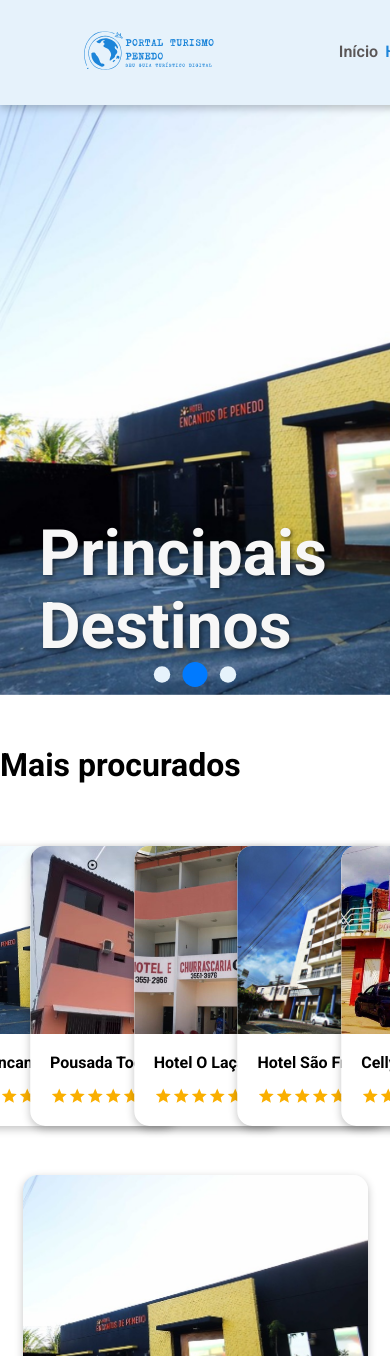
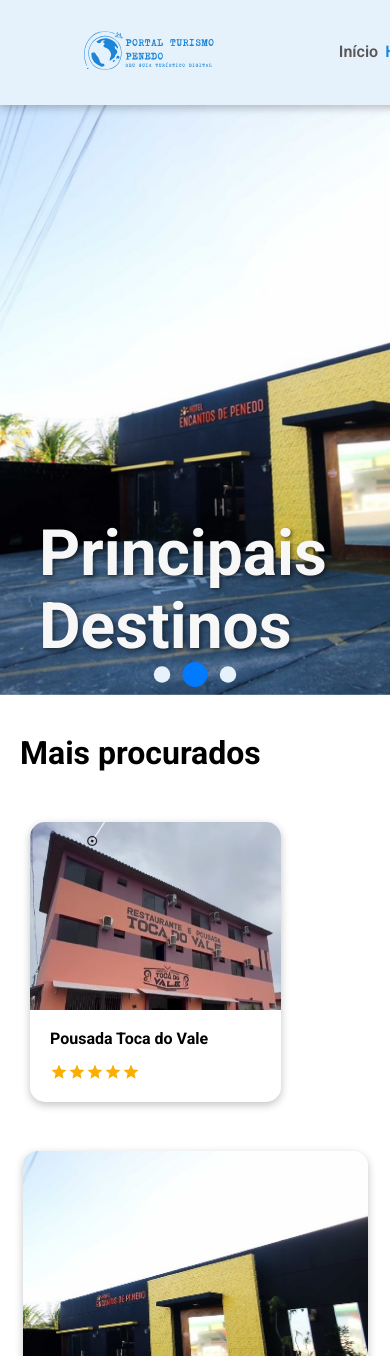
Before and after one commit to SrBlecaute01/portal-turismo-penedo, a React (Vite) app: page /#/hoteis in a window 390 px wide. Shown: the top 1356 px of the page. Built offline with nearby package versions, Linux system fonts and the light colour scheme.

Commit message:
feat: added responsiveness for SliderCards

```diff
--- a/src/components/SliderCards/SliderCards.module.css
+++ b/src/components/SliderCards/SliderCards.module.css
@@ -3,10 +3,12 @@
     grid-column-start: 2;
 }
 
+
 .cards_wanted_text {
     font-size: 32px;
     font-weight: bold;
     padding-top: 20px;
+    margin: 20px;
 }
 
 .card_container{
--- a/src/components/SliderCards/SliderCards.tsx
+++ b/src/components/SliderCards/SliderCards.tsx
@@ -35,8 +35,22 @@ function CardSlider({text, sorting, cards}: SliderProps) {
                 loop={false}
                 className={styles.cards_wanted_carousel}
                 centeredSlides={false}
-                slidesPerView={4}
-                spaceBetween={25}
+                spaceBetween={10}
+                slidesPerView={1}
+                breakpoints={{
+                    480: {
+                        slidesPerView: 2,
+                        spaceBetween: 18
+                    },
+                    768: {
+                        slidesPerView: 3,
+                        spaceBetween: 18
+                    },
+                    1080: {
+                        slidesPerView: 4,
+                        spaceBetween: 25
+                    },
+                }}
                 modules={[Autoplay, Navigation]}
                 autoplay={{
                     delay: 2500,
```
